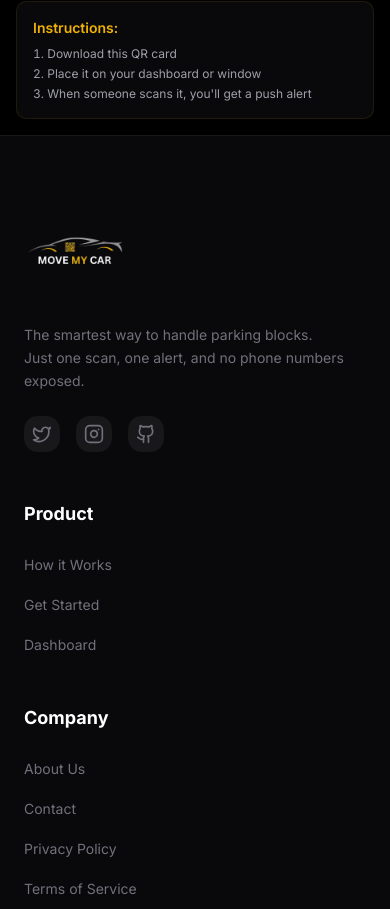
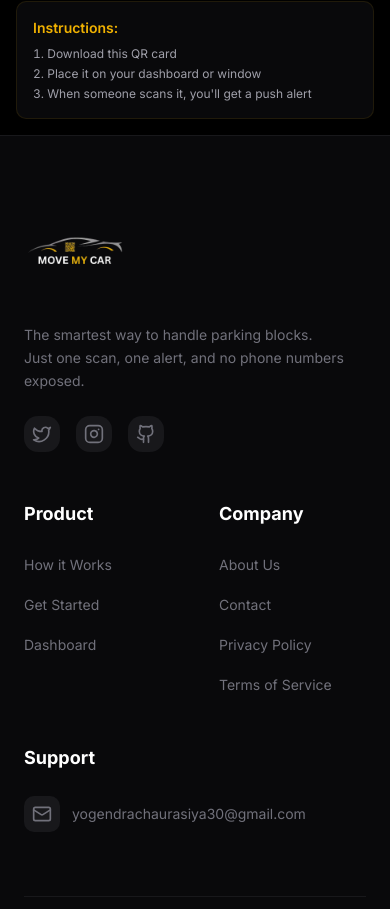
Before and after one commit to yogi03/MoveMyCar, a Next.js app: page /qr/1 in a window 390 px wide. Shown: the part 815-1724 px from the top of the page. Built offline with nearby package versions, Linux system fonts and the light colour scheme; no server answers.

Commit message:
footer responsive

```diff
--- a/src/components/layout/Footer.tsx
+++ b/src/components/layout/Footer.tsx
@@ -8,9 +8,9 @@
     return (
         <footer className="w-full bg-zinc-950 border-t border-zinc-900 pt-16 pb-8">
             <div className="max-w-7xl mx-auto px-6">
-                <div className="grid grid-cols-1 md:grid-cols-4 gap-12 mb-16">
+                <div className="grid grid-cols-2 md:grid-cols-4 gap-12 mb-16">
                     {/* Brand Section */}
-                    <div className="space-y-6 col-span-1 md:col-span-1">
+                    <div className="space-y-6 col-span-2 md:col-span-1">
                         <Logo />
                         <p className="text-zinc-500 text-sm leading-relaxed max-w-xs">
                             The smartest way to handle parking blocks. Just one scan, one alert, and no phone numbers exposed.
@@ -44,7 +44,7 @@
                     </div>
 
                     {/* Support */}
-                    <div className="space-y-6">
+                    <div className="space-y-6 col-span-2 md:col-span-1">
                         <h4 className="text-white font-bold text-lg">Support</h4>
                         <div className="flex items-center gap-3 text-zinc-500 hover:text-yellow-500 transition-colors cursor-pointer group">
                             <div className="p-2 bg-zinc-900 rounded-lg group-hover:bg-yellow-500/10 transition-colors">
```
